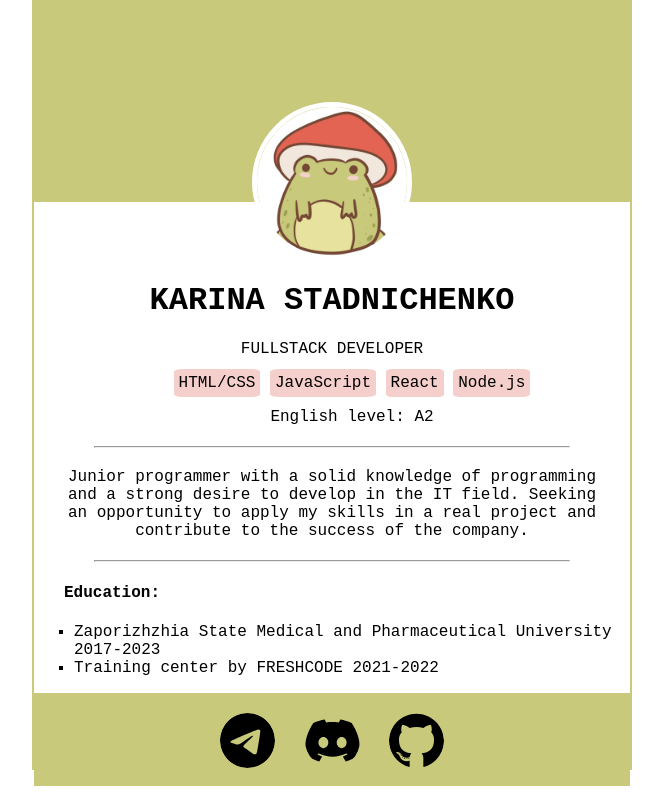
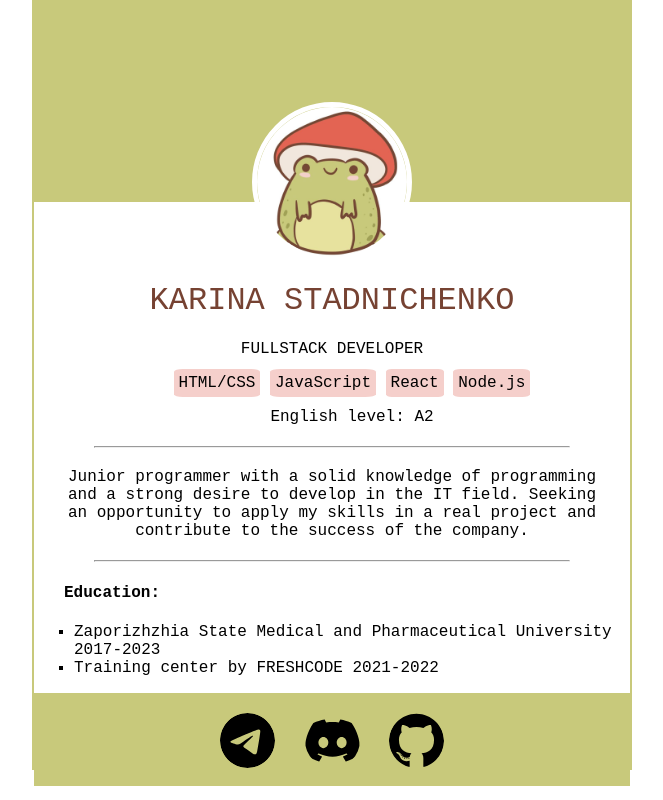
Before and after one commit to Karina-Stadnichenko/rsschool-cv, a plain HTML site: page index.html in a window 1280 px wide. Shown: the whole page, without its empty margins (308-971 px from the left). Drawn offline with Linux system fonts and the light colour scheme.

Commit message:
fix: Update style.css

```diff
--- a/assets/style.css
+++ b/assets/style.css
@@ -51,6 +51,10 @@ h4 {
     padding-left: 30px;
 
 }
+h1 {
+    color: rgb(118, 66, 50);
+    font-weight: lighter;
+}
  .education  {
     text-align:left;
     list-style-type: square;
```
